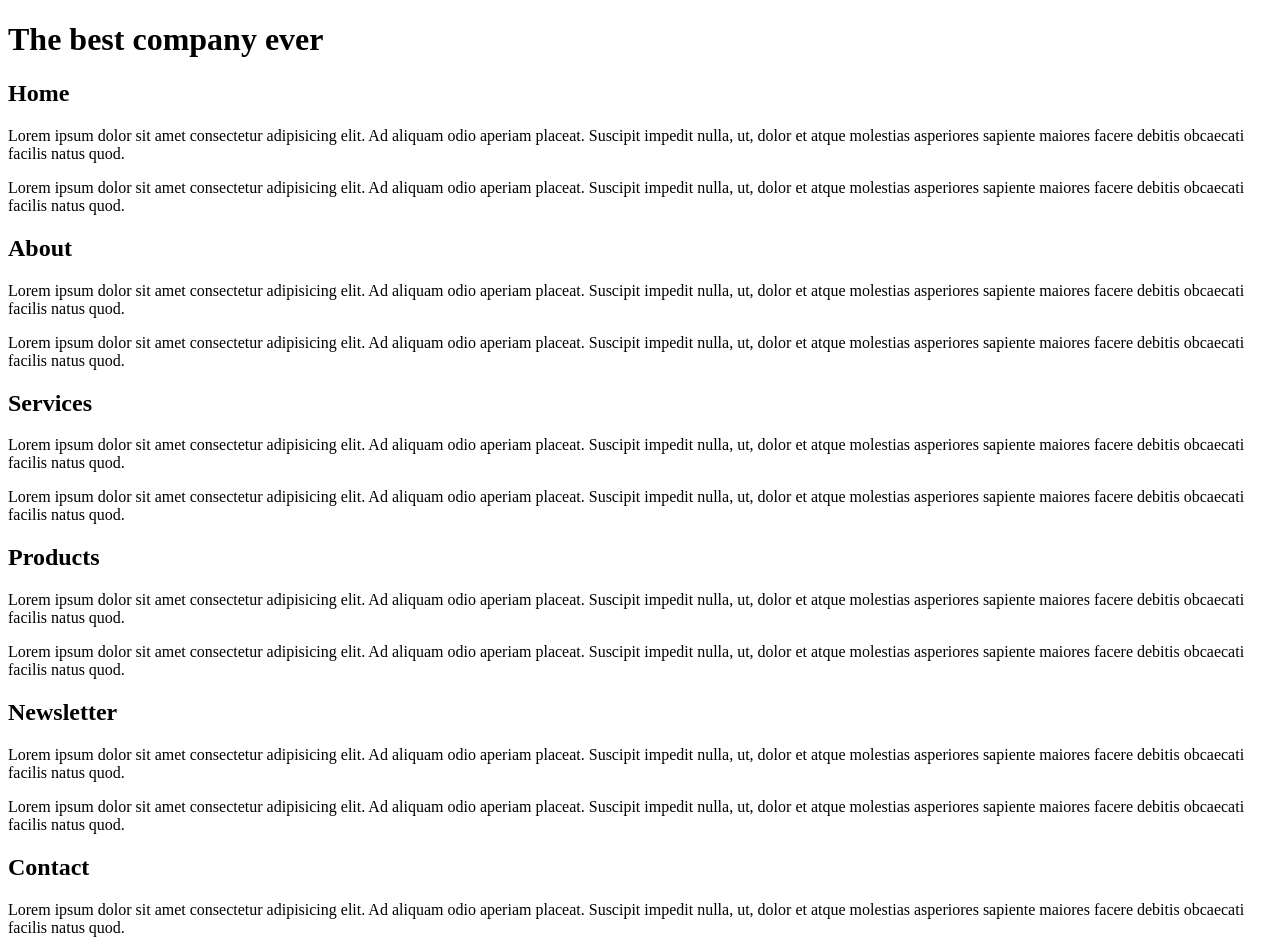
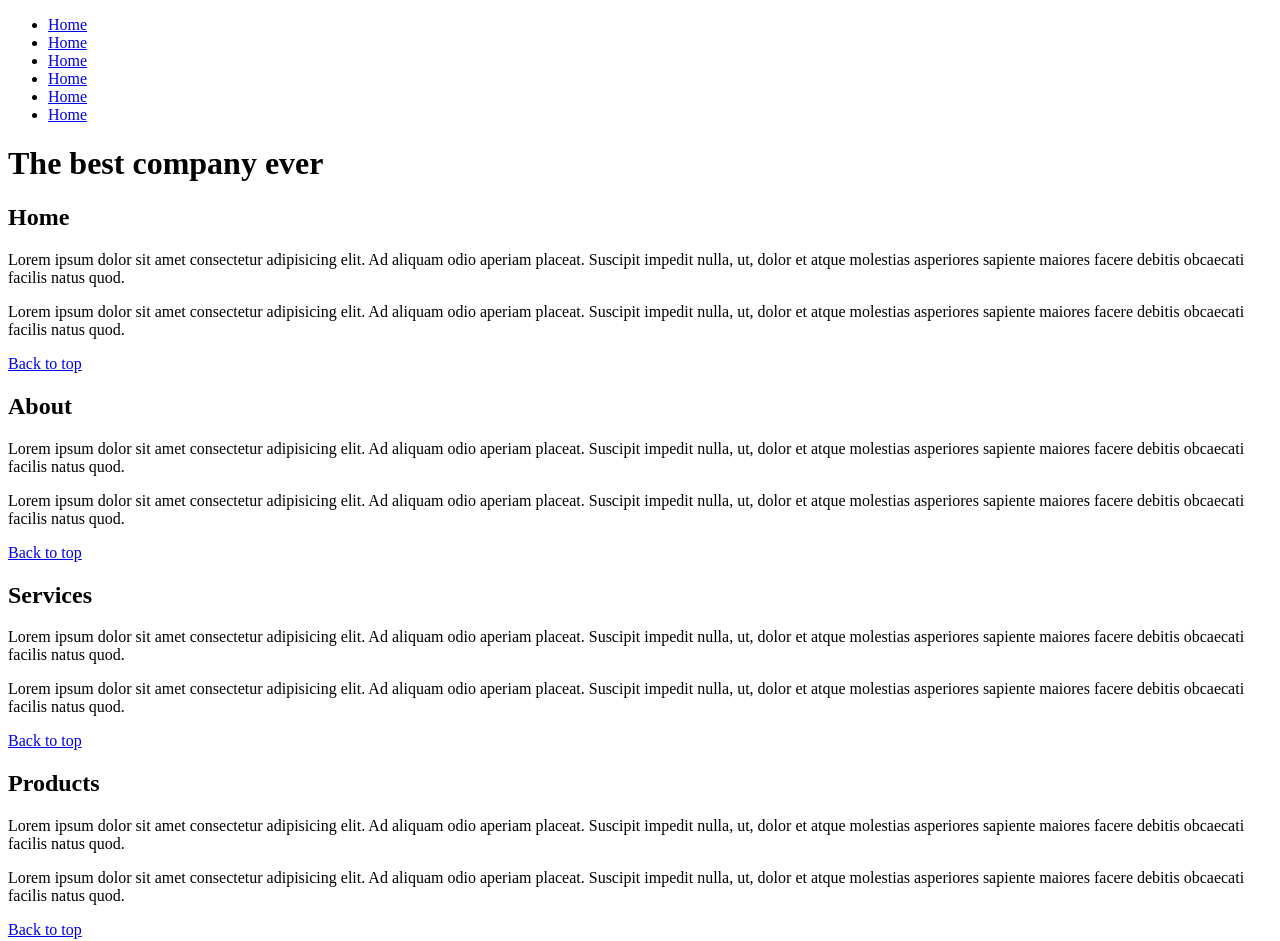
Before and after one commit to wi-fighters/04-browser-dom-generate-menu-Adriennke, a plain HTML site: page index.html in a window 1280 px wide. Shown: the top 941 px of the page. Drawn offline with Linux system fonts and the light colour scheme.

Commit message:
Begin generating a menu based on the number of sections

```diff
--- a/index.html
+++ b/index.html
@@ -4,55 +4,67 @@
     <meta charset="UTF-8">
     <meta name="viewport" content="width=device-width, initial-scale=1.0">
     <meta http-equiv="X-UA-Compatible" content="ie=edge">
+    <link rel="stylesheet" href="style.css">
     <title>Generate a menu</title>
 </head>
 <body>
+    <!-- You should end up with... -->
     <!-- <header>
         <ul>
-            <li><a href="#home"></a></li>
-            <li><a href="#about"></a></li>
-            <li><a href="#services"></a></li>
-            <li><a href="#products"></a></li>
-            <li><a href="#newsletter"></a></li>
-            <li><a href="#contact"></a></li>
+            <li><a href="#home">Home</a></li>
+            <li><a href="#about">About</a></li>
+            <li><a href="#services">Services</a></li>
+            <li><a href="#products">Products</a></li>
+            <li><a href="#newsletter">Newsletter</a></li>
+            <li><a href="#contact">Contact</a></li>
         </ul>
     </header> -->
+
     <h1>The best company ever</h1>
+    <div id="subtitle"></div>
+
     <section id="home">
         <h2>Home</h2>
         <p>Lorem ipsum dolor sit amet consectetur adipisicing elit. Ad aliquam odio aperiam placeat. Suscipit impedit nulla, ut, dolor et atque molestias asperiores sapiente maiores facere debitis obcaecati facilis natus quod.</p>
         <p>Lorem ipsum dolor sit amet consectetur adipisicing elit. Ad aliquam odio aperiam placeat. Suscipit impedit nulla, ut, dolor et atque molestias asperiores sapiente maiores facere debitis obcaecati facilis natus quod.</p>
     </section>
+    <a href="#">Back to top</a>
     <section id="about">
         <h2>About</h2>
         <p>Lorem ipsum dolor sit amet consectetur adipisicing elit. Ad aliquam odio aperiam placeat. Suscipit impedit nulla, ut, dolor et atque molestias asperiores sapiente maiores facere debitis obcaecati facilis natus quod.</p>
         <p>Lorem ipsum dolor sit amet consectetur adipisicing elit. Ad aliquam odio aperiam placeat. Suscipit impedit nulla, ut, dolor et atque molestias asperiores sapiente maiores facere debitis obcaecati facilis natus quod.</p>
     </section>
+    <a href="#">Back to top</a>
     <section id="services">
         <h2>Services</h2>
         <p>Lorem ipsum dolor sit amet consectetur adipisicing elit. Ad aliquam odio aperiam placeat. Suscipit impedit nulla, ut, dolor et atque molestias asperiores sapiente maiores facere debitis obcaecati facilis natus quod.</p>
         <p>Lorem ipsum dolor sit amet consectetur adipisicing elit. Ad aliquam odio aperiam placeat. Suscipit impedit nulla, ut, dolor et atque molestias asperiores sapiente maiores facere debitis obcaecati facilis natus quod.</p>
     </section>
+    <a href="#">Back to top</a>
     <section id="products">
         <h2>Products</h2>
         <p>Lorem ipsum dolor sit amet consectetur adipisicing elit. Ad aliquam odio aperiam placeat. Suscipit impedit nulla, ut, dolor et atque molestias asperiores sapiente maiores facere debitis obcaecati facilis natus quod.</p>
         <p>Lorem ipsum dolor sit amet consectetur adipisicing elit. Ad aliquam odio aperiam placeat. Suscipit impedit nulla, ut, dolor et atque molestias asperiores sapiente maiores facere debitis obcaecati facilis natus quod.</p>
     </section>
+    <a href="#">Back to top</a>
     <section id="newsletter">
         <h2>Newsletter</h2>
         <p>Lorem ipsum dolor sit amet consectetur adipisicing elit. Ad aliquam odio aperiam placeat. Suscipit impedit nulla, ut, dolor et atque molestias asperiores sapiente maiores facere debitis obcaecati facilis natus quod.</p>
         <p>Lorem ipsum dolor sit amet consectetur adipisicing elit. Ad aliquam odio aperiam placeat. Suscipit impedit nulla, ut, dolor et atque molestias asperiores sapiente maiores facere debitis obcaecati facilis natus quod.</p>
     </section>
+    <a href="#">Back to top</a>
     <section id="contact">
         <h2>Contact</h2>
         <p>Lorem ipsum dolor sit amet consectetur adipisicing elit. Ad aliquam odio aperiam placeat. Suscipit impedit nulla, ut, dolor et atque molestias asperiores sapiente maiores facere debitis obcaecati facilis natus quod.</p>
         <p>Lorem ipsum dolor sit amet consectetur adipisicing elit. Ad aliquam odio aperiam placeat. Suscipit impedit nulla, ut, dolor et atque molestias asperiores sapiente maiores facere debitis obcaecati facilis natus quod.</p>
     </section>
+    <a href="#">Back to top</a>
 
 
     <noscript>
         <p>This website requires JavaScript. Please <a href="https://www.enable-javascript.com/">enable JavaScript</a> in your browser.</p>
     </noscript>
+    <!-- <script src="./script.js"></script> -->
     <script src="./script.js"></script>
 </body>
 </html>
--- a/script.js
+++ b/script.js
@@ -0,0 +1,54 @@
+(() => {
+    // The general workflow is:
+    // create an element
+    // target its parent
+    // prepend (or append) it as a child
+
+    // DO THE SETUP
+
+    // grab the closest EXISTING parent already in the DOM (on the page)
+    const body = document.body;
+
+    // we're creating a list based on the number of sections, so grab those...
+
+    // grab all the sections and destructure it into an array
+    const sections = [...document.querySelectorAll('section')];
+
+    // map over them and store their id in a new array
+    const ids = sections.map(section => section.id); // home
+
+    // DO THE HARD WORK
+
+    // create a new thing
+    const header = document.createElement('header');
+
+    const ul = document.createElement('ul');
+
+    // Which tool do we use to iterate over these steps?
+    // We don't need a new array, so forEach works for us
+
+    ids.forEach(id => {
+        const li = document.createElement('li');
+
+        const link = document.createElement('a');
+        link.setAttribute('href', '#home'); // TODO: get this programmatically
+        // Maybe use something like...
+        // const hrefs = ids.map(id => '#' + id);
+
+        const linkText = document.createTextNode('Home'); // TODO: get this programmatically
+
+        link.prepend(linkText);
+
+        li.prepend(link);
+
+        ul.prepend(li);
+    });
+
+    header.prepend(ul);
+
+    // SEE THE RESULT
+
+    // Once you're built the whole subtree in memory,
+    // Add it to the DOM (define the relationship between the two things)
+    body.prepend(header);
+})();
--- /dev/null
+++ b/style.css
@@ -0,0 +1,3 @@
+html {
+    scroll-behavior: smooth;
+}
```
Also changed, not shown: wip-script.js (added, +49 -0 lines), 1 other file.
